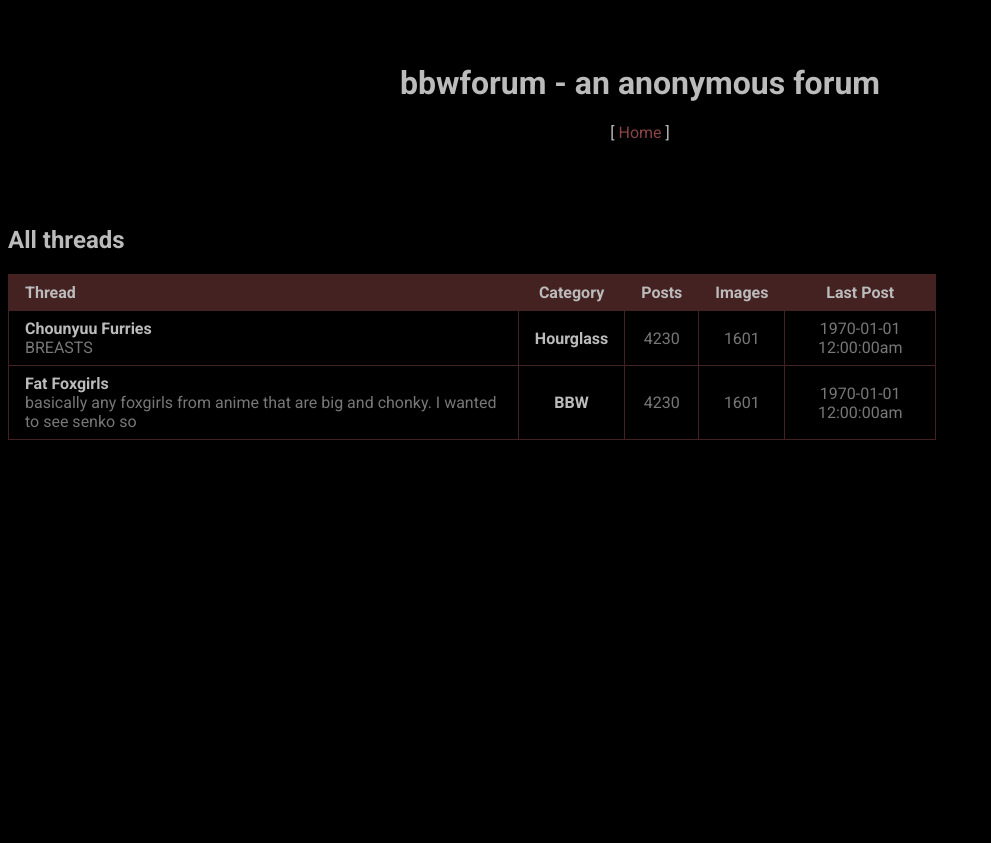
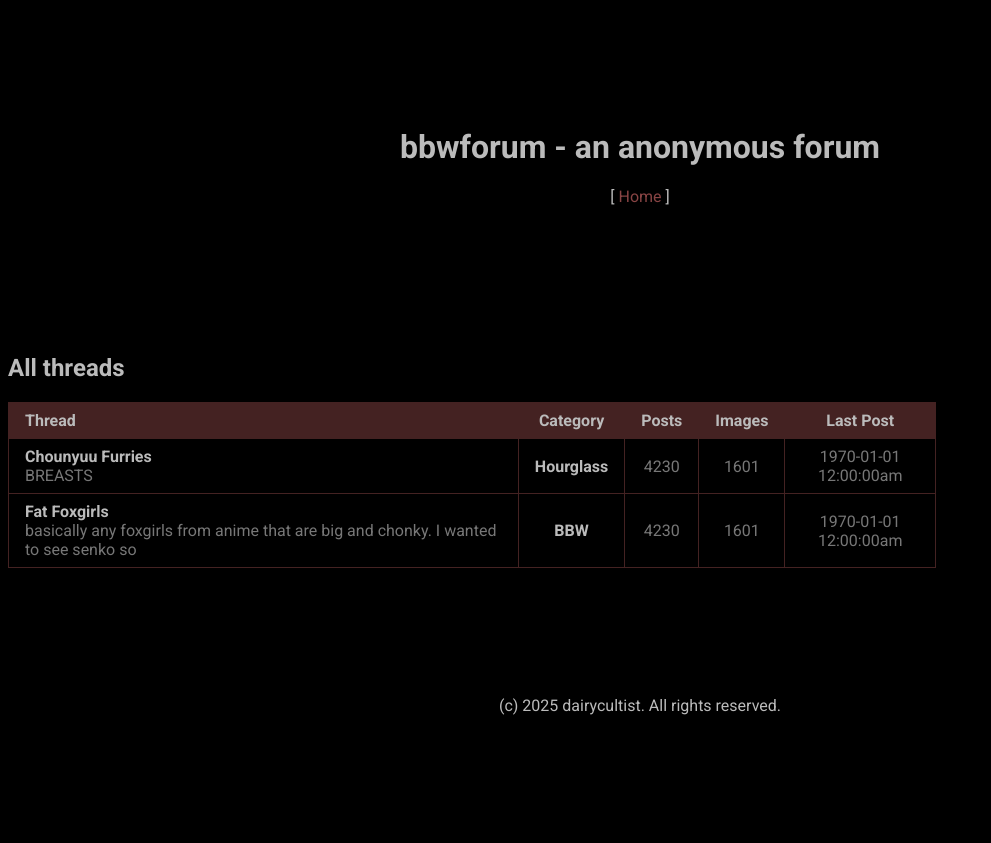
Before and after one commit to dairycultist/bbwforum, a PHP site: page / in a window 1280 px wide. Shown: the whole page, without its empty margins (0-991 px from the left). Before the commit the page ends 440 px from the top, so only its background shows below. Run offline with PHP 8.4, Linux system fonts and the light colour scheme.

Commit message:
Add footer

```diff
--- a/index.php
+++ b/index.php
@@ -29,7 +29,7 @@
 		@import url('https://fonts.googleapis.com/css2?family=Roboto:wght@400;700&display=swap');
 
 		body { font-family: "Roboto", sans-serif; background: black; color: #bbb; }
-		header { text-align: center; margin: 4em 0; }
+		header, footer { text-align: center; margin: 8em 0; }
 		table { border-collapse: collapse; width: 100%; }
 		th, td { border: 1px solid #422; padding: 0.5em 1em; text-align: center; }
 		th:first-of-type, td:first-of-type { text-align: left; }
@@ -70,6 +70,9 @@
 
 		</aside>
 	</div>
+
+	<footer>(c) 2025 dairycultist. All rights reserved.</footer>
+
 </body>
 
 </html>
--- a/thread.php
+++ b/thread.php
@@ -24,7 +24,7 @@
 
 				if (!empty(trim($post_image))) {
 					echo "
-					<a href='$post_image'>
+					<a href='$post_image' target='_blank'>
 						<span class='ellipsis'>$post_image</span>
 						<br>
 						<img src='$post_image'>
```
